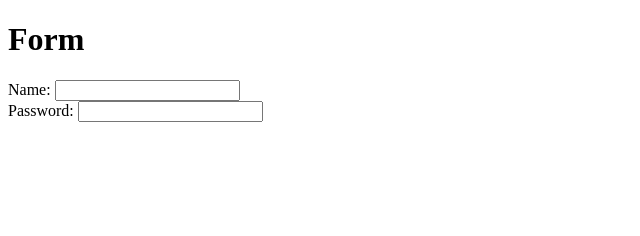
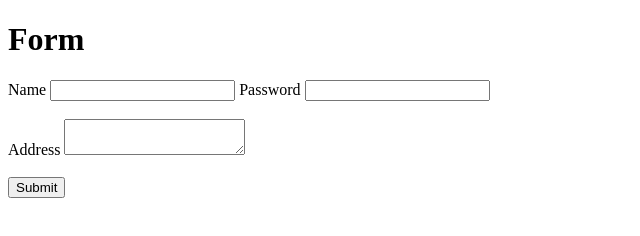
Before and after one commit to AShekharCodes/AlmaBetter-Practice, a plain HTML site: page form.html in a window 1280 px wide. Shown: the whole page, without its empty margins (0-640 px from the left). Drawn offline with Linux system fonts and the light colour scheme.

Commit message:
updated form

```diff
--- a/form.html
+++ b/form.html
@@ -9,8 +9,17 @@
   <body>
     <h1>Form</h1>
     <form action="www.myserver.co" method="get">
-      Name: <input type="text" name="un" /> <br />
-      Password: <input type="password" name="pass" />
+      <label for="name">Name</label>
+      <input type="text" name="un" id="name" />
+      <label for="pass">Password</label>
+      <input type="password" name="pass" id="pass" />
+      <br />
+      <br />
+      <label for="add">Address</label>
+      <textarea id="add"></textarea>
+      <br />
+      <br />
+      <button type="submit">Submit</button>
     </form>
   </body>
 </html>
```
